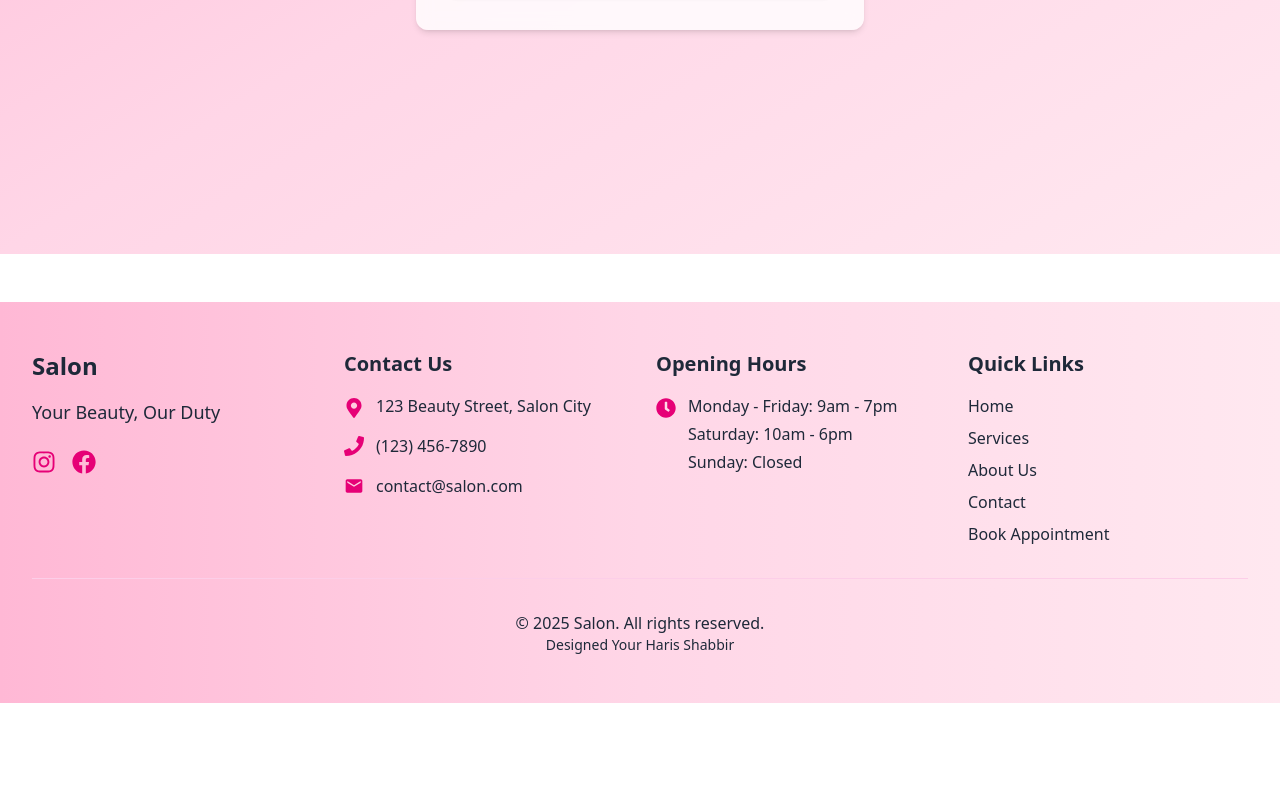
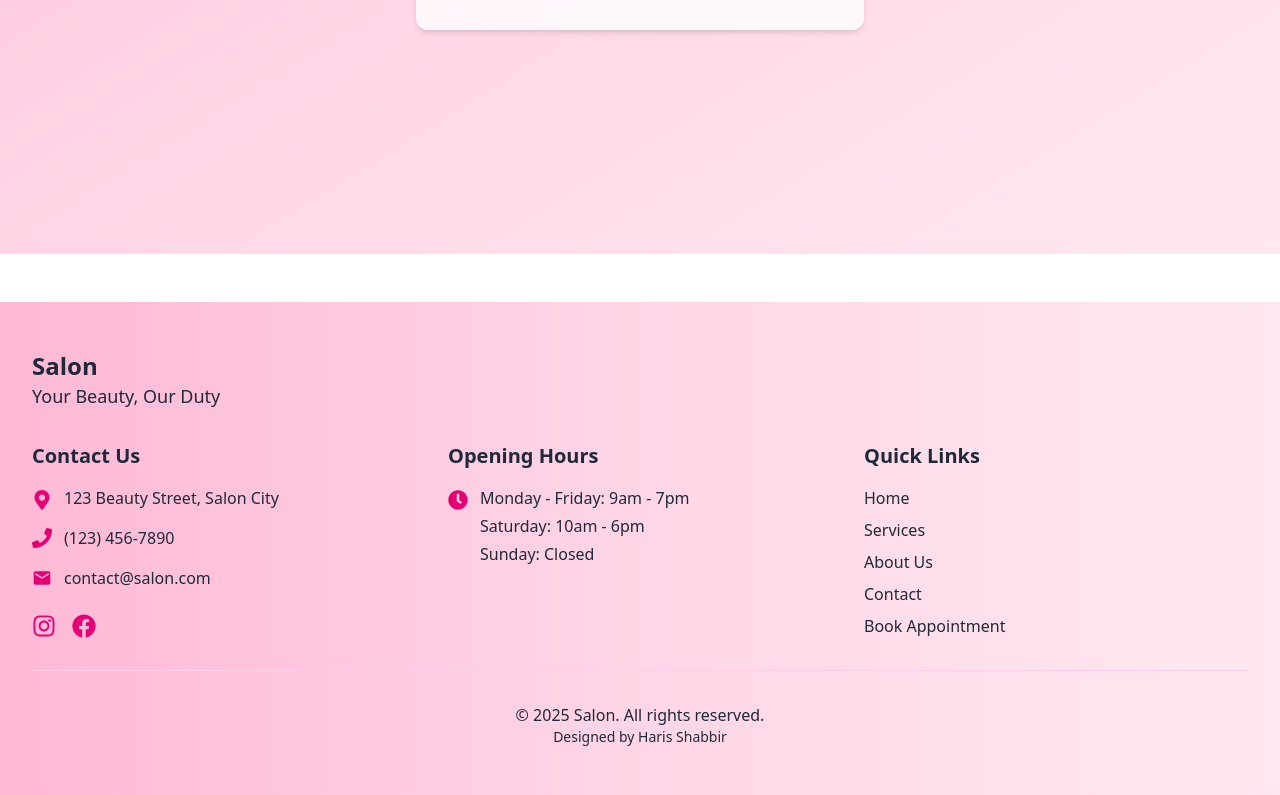
Before and after one commit to Harisshabbir76/hair-saloon, a Next.js app in the folder frontend/: page / in a window 1280 px wide. Shown: the part 3866-4661 px from the top of the page. Before the commit the page ends 4569 px from the top, so only its background shows below. Built offline with nearby package versions, Linux system fonts and the light colour scheme.

Commit message:
initial commit

```diff
--- a/frontend/src/components/Footer.tsx
+++ b/frontend/src/components/Footer.tsx
@@ -5,24 +5,17 @@ import { MdEmail } from "react-icons/md";
 export default function Footer() {
   return (
     <footer className="bg-gradient-to-r from-[#ffb8d5] via-[#ffd6e7] to-[#ffe8f0] text-gray-800 py-12 px-4 sm:px-6 lg:px-8">
-      <div className="max-w-7xl mx-auto grid grid-cols-1 md:grid-cols-4 gap-8">
-        {/* Salon Info */}
-        <div className="space-y-4">
+      <div className="max-w-7xl mx-auto">
+        {/* Salon Info - Centered on mobile */}
+        <div className="text-center md:text-left mb-8 md:mb-0">
           <h3 className="text-2xl font-bold">Salon</h3>
           <p className="text-lg">Your Beauty, Our Duty</p>
-          <div className="flex space-x-4 pt-2">
-            <a href="https://instagram.com" target="_blank" rel="noopener noreferrer" className="text-pink-600 hover:text-pink-800 transition-colors">
-              <FaInstagram className="text-2xl" />
-            </a>
-            <a href="https://facebook.com" target="_blank" rel="noopener noreferrer" className="text-pink-600 hover:text-pink-800 transition-colors">
-              <FaFacebook className="text-2xl" />
-            </a>
-          </div>
         </div>
 
+        <div className="grid grid-cols-1 md:grid-cols-3 gap-8 mt-8">
           {/* Contact Info */}
           <div className="space-y-4">
-          <h4 className="text-xl font-semibold">Contact Us</h4>
+            <h4 className="text-xl font-semibold text-center md:text-left">Contact Us</h4>
             <div className="flex items-start space-x-3">
               <FaMapMarkerAlt className="text-pink-600 text-xl mt-1" />
               <span>123 Beauty Street, Salon City</span>
@@ -35,11 +28,20 @@ export default function Footer() {
               <MdEmail className="text-pink-600 text-xl" />
               <span>contact@salon.com</span>
             </div>
+            {/* Social Icons moved here */}
+            <div className="flex justify-center md:justify-start space-x-4 pt-2">
+              <a href="https://instagram.com" target="_blank" rel="noopener noreferrer" className="text-pink-600 hover:text-pink-800 transition-colors">
+                <FaInstagram className="text-2xl" />
+              </a>
+              <a href="https://facebook.com" target="_blank" rel="noopener noreferrer" className="text-pink-600 hover:text-pink-800 transition-colors">
+                <FaFacebook className="text-2xl" />
+              </a>
+            </div>
           </div>
 
-        {/* Hours - Corrected Alignment */}
+          {/* Hours */}
           <div className="space-y-4">
-          <h4 className="text-xl font-semibold">Opening Hours</h4>
+            <h4 className="text-xl font-semibold text-center md:text-left">Opening Hours</h4>
             <div className="flex space-x-3">
               <FaClock className="text-pink-600 text-xl mt-1 flex-shrink-0" />
               <div className="space-y-1">
@@ -52,8 +54,8 @@ export default function Footer() {
 
           {/* Quick Links */}
           <div className="space-y-4">
-          <h4 className="text-xl font-semibold">Quick Links</h4>
-          <nav className="flex flex-col space-y-2">
+            <h4 className="text-xl font-semibold text-center md:text-left">Quick Links</h4>
+            <nav className="flex flex-col space-y-2 items-center md:items-start">
               <Link href="/" className="hover:text-pink-600 transition-colors">Home</Link>
               <Link href="/our-services" className="hover:text-pink-600 transition-colors">Services</Link>
               <Link href="/about-us" className="hover:text-pink-600 transition-colors">About Us</Link>
@@ -66,7 +68,8 @@ export default function Footer() {
         {/* Copyright */}
         <div className="max-w-7xl mx-auto pt-8 mt-8 border-t border-pink-200 text-center">
           <p>&copy; {new Date().getFullYear()} Salon. All rights reserved.</p>
-        <p className="text-sm">Designed Your Haris Shabbir</p>
+          <p className="text-sm">Designed by Haris Shabbir</p>
+        </div>
       </div>
     </footer>
   );
```
Lines whose indentation alone changed are shown as unchanged.
